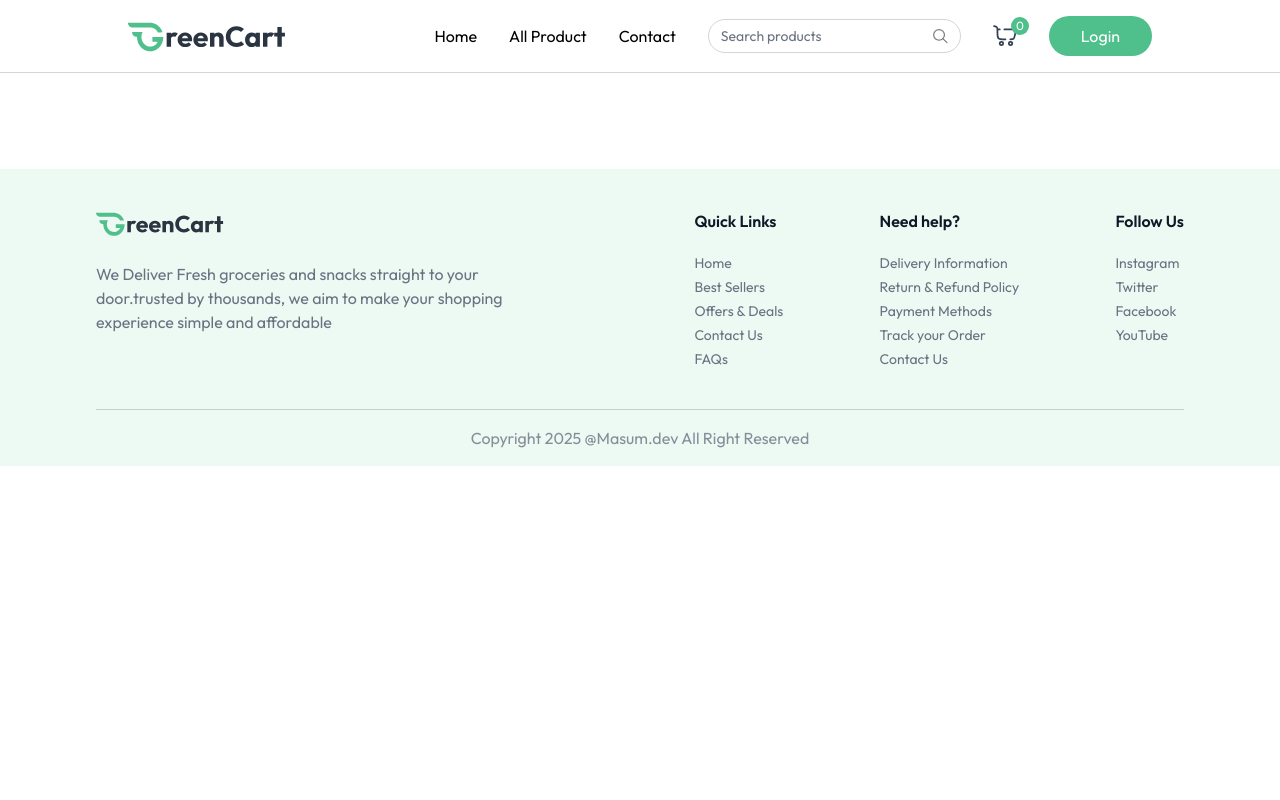
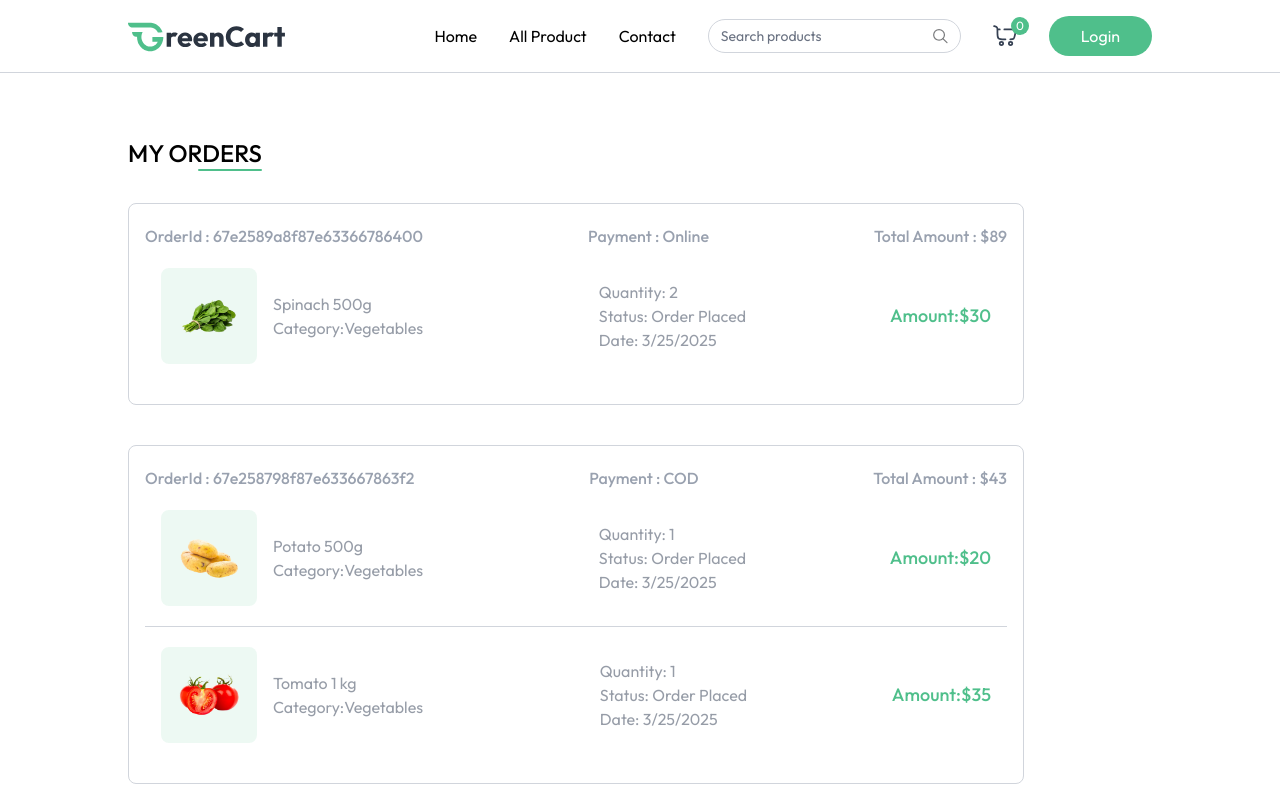
Before and after one commit to Masum0895/Glamour_Gems, a React (Vite) app in the folder client/: page /my-orders in a window 1280 px wide. Shown: the top 800 px of the page. Built offline with nearby package versions, Linux system fonts and the light colour scheme.

Commit message:
MyOrders Page Completed

```diff
--- a/client/src/App.jsx
+++ b/client/src/App.jsx
@@ -11,6 +11,7 @@
 import ProductDetails from './pages/ProductDetails'
 import Cart from './pages/Cart'
 import AddAddress from './pages/AddAddress'
+import MyOrders from './pages/MyOrders'
 
 const App = () => {
   const isSellerPath = useLocation().pathname.includes("seller")
@@ -30,6 +31,7 @@
           <Route path='/products/:category/:id' element={<ProductDetails/>}/>
           <Route path='/cart' element={<Cart/>}/>
           <Route path='/add-address' element={<AddAddress/>}/>
+          <Route path='/my-orders' element={<MyOrders/>}/>
         </Routes>
       </div>
       {!isSellerPath && <Footer />}
--- a/client/src/components/Navbar.jsx
+++ b/client/src/components/Navbar.jsx
@@ -48,7 +48,7 @@
                     <div className='relative group'>
                         <img src={assets.profile_icon} className='w-10' alt='avatar' />
                         <ul className=' hidden group-hover:block absolute top-10 right-0 bg-white shadow border border-gray-200 py-2.5 w-30 rounded-md text-sm z-40'>
-                            <li onClick={()=>navifate("my-orders")} className='p-1.5 pl-3 hover:bg-primary/10 cursor-pointer'>My Orders</li>
+                            <li onClick={()=>navigate("my-orders")} className='p-1.5 pl-3 hover:bg-primary/10 cursor-pointer'>My Orders</li>
                             <li onClick={logout}className='p-1.5 pl-3 hover:bg-primary/10 cursor-pointer'>Logout</li>
                         </ul>
                     </div>
--- a/client/src/components/ProductCard.jsx
+++ b/client/src/components/ProductCard.jsx
@@ -25,7 +25,7 @@
                 </div>
                 <div className="flex items-end justify-between mt-3">
                     <p className="md:text-xl text-base font-medium text-primary">
-                        {currency}${product.offerPrice}{" "} <span className="text-gray-500/60 md:text-sm text-xs line-through">{currency}${product.price}</span>
+                        {currency}{product.offerPrice}{" "} <span className="text-gray-500/60 md:text-sm text-xs line-through">{currency}{product.price}</span>
                     </p>
                     <div onClick={(e)=>{e.stopPropagation();}} className="text-primary">
                         {!cartItems[product._id] ? (
--- a/client/src/context/AppContext.jsx
+++ b/client/src/context/AppContext.jsx
@@ -7,7 +7,7 @@
 
 export const AppContextProvider = ({children}) =>{
 
-    const currency = import.meta.VITE_CURRENCY;
+    const currency = import.meta.env.VITE_CURRENCY;
 
 
     const navigate = useNavigate();
--- /dev/null
+++ b/client/src/pages/MyOrders.jsx
@@ -0,0 +1,60 @@
+import React, { useEffect, useState } from 'react'
+import { useAppContext } from '../context/AppContext'
+import { dummyOrders } from '../assets/assets'
+
+const MyOrders = () => {
+    const [myOrders, setMyOrders] = useState([])
+    const {currency} = useAppContext()
+    const fetchMyOrders = async ()=>{
+        setMyOrders(dummyOrders);
+    }
+
+    useEffect(()=>{
+        fetchMyOrders()
+    },[])
+
+
+  return (
+    <div className='mt-16 pb-16'>
+        <div className='flex flex-col items-end w-max mb-8'>
+            <p className='text-2xl font-medium uppercase'>My Orders</p>
+            <div className='w-16 h-0.5 bg-primary rounded-full'></div>
+
+        </div>
+        {myOrders.map((order,index)=>(
+            <div key={index} className='border border-gray-300 rounded-lg mb-10 p-4 py-5 max-w-4xl'>
+                <p className='flex justify-between md:items-center text-gray-400 md:font-medium max-md:flex-col'>
+                    <span>OrderId : {order._id}</span>
+                    <span>Payment : {order.paymentType}</span>
+                    <span>Total Amount : {currency}{order.amount}</span>
+                </p>
+                {order.items.map((item,index)=>(
+                    <div key={index} className={`relative bg-white text-gray-500/70 ${order.items.length !== index + 1 && "border-b"} border-gray-300 flex flex-col md:flex-row md:items-center justify-between p-4 py-5 md:gap-16 w-full max-w-4xl`}>
+                        <div className='flex items-center mb-4 md:mb-0'>
+                            <div className='bg-primary/10 p-4 rounded-lg'>
+                                <img src={item.product.image[0]} alt='' className='w-16 h-16'/>
+                            </div>
+                            <div className='ml-4'>
+                                <h2>{item.product.name}</h2>
+                                <p>Category:{item.product.category}</p>
+                            </div>
+                        </div>
+                        <div className='flex flex-col justify-center md:ml-8 mb-4 md:mb-0'>
+                            <p>Quantity: {item.quantity || "1"}</p>
+                            <p>Status: {order.status}</p>
+                            <p>Date: {new Date(order.createdAt).toLocaleDateString()}</p>
+                        </div >
+                        <p className='text-primary text-lg font-medium'>
+                            Amount:{currency}
+                            {item.product.offerPrice * item.quantity}
+                        </p>
+                    </div>
+                ))}
+            </div>
+        ))}
+
+    </div>
+  )
+}
+
+export default MyOrders
```
